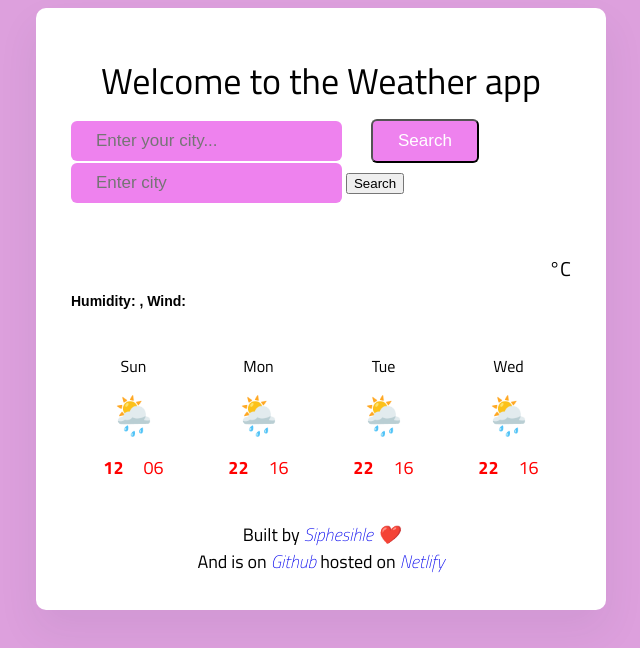
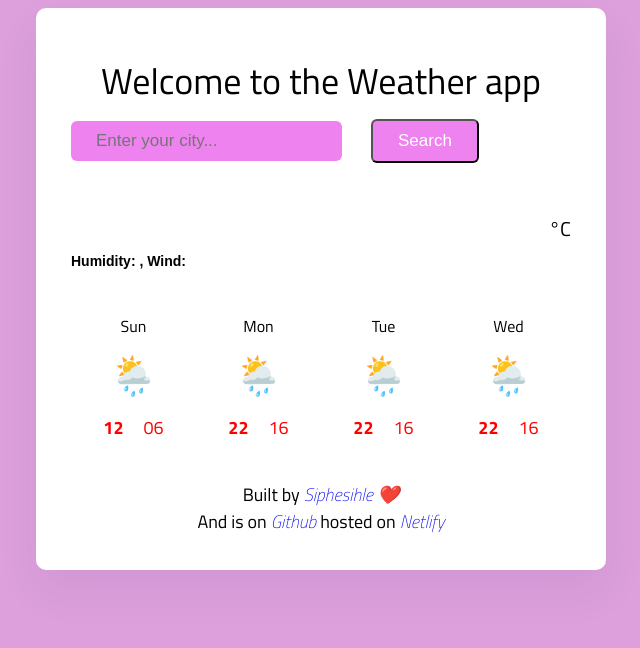
Before and after one commit to Annie24-ux/Weather-App, a website built with Parcel: page src/index.html in a window 1280 px wide. Shown: the whole page, without its empty margins (319-959 px from the left). Built offline with nearby package versions, Linux system fonts and the light colour scheme; no server answers.

Commit message:
Form inputs

```diff
--- a/src/index.html
+++ b/src/index.html
@@ -24,10 +24,10 @@
       </form>
 
 
-      <form id="search-form2">
+      <!-- <form id="search-form2">
         <input type="text" id="form-input2" placeholder="Enter city">
         <button id="search-button" type="submit">Search</button>
-     </form>
+     </form> -->
 
     </header>
 
--- a/src/index.js
+++ b/src/index.js
@@ -1,6 +1,6 @@
 function searchSubmitHandler(event){
     event.preventDefault();
-    let searchInput = document.querySelector("#form-input2");
+    let searchInput = document.querySelector("#form-input");
 
     citySearch(searchInput.value);
 }
--- a/src/styles.css
+++ b/src/styles.css
@@ -69,7 +69,7 @@ p{
         font-size: 17px;
   }
 
-  #form-input, #form-input2{
+  #form-input{
     background-color: violet;
     padding: 10px 25px;
     border-radius: 6px;
```
